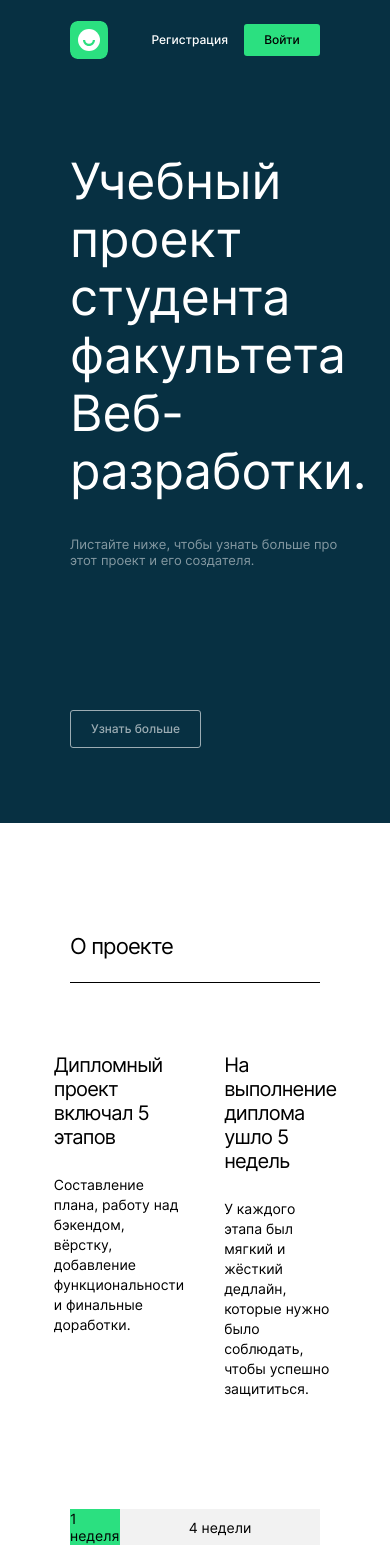
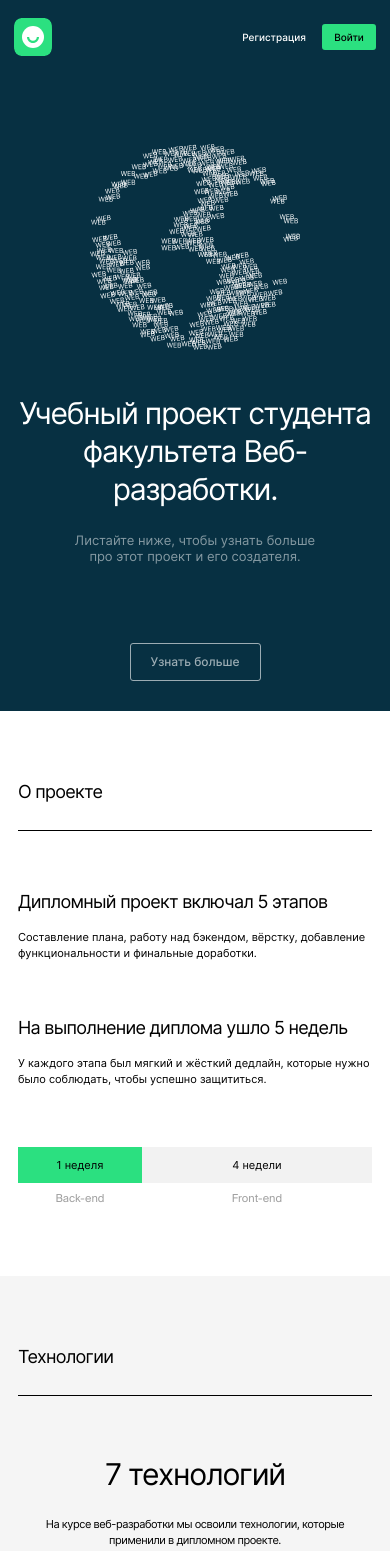
Before and after one commit to Ilya-Bikmetov/movies-explorer-frontend, a React (Create React App) app: page / in a window 390 px wide. Shown: the top 1551 px of the page. Built offline with nearby package versions, Linux system fonts and the light colour scheme.

Commit message:
feat/adaptive_main_page_320

```diff
--- a/src/components/Footer/Footer.css
+++ b/src/components/Footer/Footer.css
@@ -52,8 +52,42 @@
   cursor: pointer;
 }
 
-@media (min-width: 400px) and (max-width: 911px) {
+@media (min-width: 513px) and (max-width: 911px) {
   .footer {
     padding: 74px 30px 87px;
   }
 }
+
+@media (min-width: 301px) and (max-width: 512px) {
+  .footer {
+    padding: 77px 10px 10px;
+  }
+
+  .footer__sign {
+    font-size: 12px;
+    line-height: 15px;
+    margin: 0 0 30px 0;
+    padding: 0 0 21px 0;
+  }
+
+  .footer__container {
+    flex-direction: column-reverse;
+    align-items: center;
+  }
+
+  .footer__links {
+    flex-direction: column;
+    width: 100%;
+    align-items: center;
+    gap: 12px;
+  }
+
+  .footer__copyright {
+    margin: 30px 0 0 0;
+  }
+
+  .footer__link {
+    font-size: 12px;
+    line-height: 15px;
+  }
+}
--- a/src/components/Footer/Footer.js
+++ b/src/components/Footer/Footer.js
@@ -3,7 +3,7 @@ function Footer() {
     <div className="footer">
       <p className="footer__sign">Учебный проект Яндекс.Практикум х BeatFilm.</p>
       <div className="footer__container">
-        <p className="footer__copyright">© 2022</p>
+        <p className="footer__copyright">&copy;2022</p>
         <div className="footer__links">
           <a href="https://practicum.yandex.ru" className="footer__link">Яндекс.Практикум</a>
           <a href="https://github.com" className="footer__link">Github</a>
--- a/src/components/Header/Header.css
+++ b/src/components/Header/Header.css
@@ -68,7 +68,7 @@
   display: flex;
 }
 
-@media (min-width: 400px) and (max-width: 911px) {
+@media (min-width: 513px) and (max-width: 911px) {
   .header {
     padding: 19px 30px 157px;
   }
@@ -81,3 +81,36 @@
     display: none;
   }
 }
+
+@media (min-width: 301px) and (max-width: 512px) {
+  .header {
+    padding: 18px 14px 88px;
+  }
+
+  .header__link_btn {
+    width: 54px;
+    height: 26px;
+  }
+
+  .header__link_text_white {
+    transition: opacity .5s ease-in-out;
+    color: #FFFFFF;
+  }
+
+  .header__link {
+    font-size: 10px;
+    line-height: 16px;
+  }
+
+  .header__br {
+    display: none;
+  }
+
+}
+
+
+@media (min-width: 301px) and (max-width: 512px) {
+  .header__br {
+    display: none;
+  }
+}
--- a/src/components/Main/AboutMe/AboutMe.css
+++ b/src/components/Main/AboutMe/AboutMe.css
@@ -62,7 +62,7 @@
   border-radius: 10px;
 }
 
-@media (min-width: 400px) and (max-width: 911px) {
+@media (min-width: 513px) and (max-width: 911px) {
   .about-me {
     padding: 90px 50px 0;
   }
@@ -84,6 +84,7 @@
     max-width: 255px;
     min-height: 307px;
   }
+
   .about-me__text {
     font-weight: 400;
     font-size: 12px;
@@ -96,3 +97,40 @@
     margin: 87px 0 0 0;
   }
 }
+
+@media (min-width: 301px) and (max-width: 512px) {
+  .about-me {
+    padding: 70px 14px 0;
+  }
+
+  .about-me__container {
+    flex-direction: column-reverse;
+    align-items: center;
+    padding-top: 60px;
+  }
+
+  .about-me__photo {
+    max-width: 292px;
+    min-height: 352px;
+  }
+
+  .main-title {
+    text-align: left;
+    margin-top: 40px;
+  }
+
+  .about-me__job {
+    font-size: 11px;
+    line-height: 16px;
+    margin: 20px 0;
+  }
+
+  .about-me__text {
+    font-size: 11px;
+    line-height: 16px;
+  }
+
+  .about-me__hub {
+    margin: 57px 0 0 0;
+  }
+}
--- a/src/components/Main/AboutProject/AboutProject.css
+++ b/src/components/Main/AboutProject/AboutProject.css
@@ -81,7 +81,7 @@
   margin-top: 4px;
 }
 
-@media (min-width: 400px) and (max-width: 911px) {
+@media (min-width: 513px) and (max-width: 911px) {
   .about-project {
     padding: 91px 50px 83px;
   }
@@ -104,3 +104,56 @@
     max-width: 21%;
   }
 }
+
+@media (min-width: 301px) and (max-width: 512px) {
+
+  .about-project {
+    padding: 70px 18px 60px;
+  }
+
+  .section-title {
+    font-size: 18px;
+    line-height: 22px;
+    letter-spacing: -0.04em;
+    padding-bottom: 27px;
+  }
+
+  .about-project__subtitles {
+    justify-content: center;
+    flex-direction: column;
+    margin-top: 60px;
+    gap: 56px;
+    margin-bottom: 60px;
+  }
+
+  .about-project__subtitle {
+    font-size: 18px;
+    line-height: 22px;
+  }
+
+  .about-project__text {
+    font-size: 11px;
+    line-height: 16px;
+    margin: 16px 0 0 0;
+  }
+
+  .about-project__cell {
+    font-size: 11px;
+    line-height: 13px;
+    text-align: center;
+  }
+
+  .about-project__cell_small {
+    max-width: 35%;
+  }
+
+  .about-project__cell_nocolor {
+    font-family: 'Suisse Intl';
+    font-style: normal;
+    font-weight: 400;
+    font-size: 11px;
+    line-height: 13px;
+    text-align: center;
+    margin-top: -3px;
+  }
+}
--- a/src/components/Main/Portfolio/Portfolio.css
+++ b/src/components/Main/Portfolio/Portfolio.css
@@ -60,7 +60,7 @@
   background-color: #E8E8E8;
 }
 
-@media (min-width: 400px) and (max-width: 911px) {
+@media (min-width: 513px) and (max-width: 911px) {
   .portfolio {
     padding: 90px 50px 87px;
   }
@@ -74,3 +74,28 @@
     gap: 15px;
   }
 }
+
+@media (min-width: 301px) and (max-width: 512px) {
+  .portfolio {
+    padding: 70px 14px;
+  }
+
+  .portfolio__sign {
+    font-size: 14px;
+    margin: 0 0 40px 0;
+  }
+
+  .portfolio__set {
+    gap: 20px;
+  }
+
+  .portfolio__title {
+    font-size: 18px;
+    line-height: 28px;
+  }
+
+  .portfolio__arrow {
+    width: 12px;
+    height: 24px;
+  }
+}
--- a/src/components/Main/Promo/Promo.css
+++ b/src/components/Main/Promo/Promo.css
@@ -3,7 +3,7 @@
   justify-content: space-between;
   padding: 0 70px 0;
   background-color: #073042;
-  min-height: 648px;
+  /* min-height: 648px; */
   position: relative;
 }
 
@@ -77,7 +77,7 @@
   cursor: pointer;
 }
 
-@media (min-width: 400px) and (max-width: 911px) {
+@media (min-width: 513px) and (max-width: 911px) {
   .promo {
     flex-direction: column;
     align-items: center;
@@ -110,3 +110,37 @@
     margin-top: 91px;
   }
 }
+
+@media (min-width: 301px) and (max-width: 512px) {
+  .promo {
+    flex-direction: column-reverse;
+    align-items: center;
+    justify-content: space-between;
+    padding: 0 10px 0;
+  }
+
+  .promo__logo {
+    max-width: 210px;
+    min-height: 206px;
+  }
+
+  .promo__title {
+    font-style: normal;
+    font-weight: 400;
+    text-align: center;
+    font-size: 30px;
+    line-height: 38px;
+    letter-spacing: -0.04em;
+    margin-top: 44px;
+  }
+
+  .promo__subtitle {
+    text-align: center;
+    margin: 24px auto 0;
+    max-width: 260px;
+  }
+
+  .promo__btn {
+    margin: 79px auto 30px;
+  }
+}
--- a/src/components/Main/Techs/Techs.css
+++ b/src/components/Main/Techs/Techs.css
@@ -58,7 +58,7 @@
   border-radius: 10px;
 }
 
-@media (min-width: 400px) and (max-width: 911px) {
+@media (min-width: 513px) and (max-width: 911px) {
   .techs {
     padding: 90px 50px;
   }
@@ -88,3 +88,43 @@
     line-height: 15px;
   }
 }
+
+@media (min-width: 301px) and (max-width: 512px) {
+  .techs {
+    padding: 70px 18px;
+  }
+
+  .main-title {
+    font-size: 30px;
+    line-height: 36px;
+    text-align: center;
+  }
+
+  .techs__container {
+    display: flex;
+    flex-wrap: wrap;
+    justify-content: flex-start;
+    gap: 10px;
+    margin: 0 auto;
+    max-width: 178px
+  }
+
+  .techs__signs {
+    margin-top: 20px;
+    margin-bottom: 50px;
+  }
+
+  .techs__text {
+    font-size: 11px;
+    line-height: 16px;
+    text-align: center;
+    margin: 24px 0 0 0;
+  }
+
+  .techs__item {
+    max-width: 84px;
+    min-height: 57px;
+    font-size: 12px;
+    line-height: 15px;
+  }
+}
--- a/src/vendors/fonts.css
+++ b/src/vendors/fonts.css
@@ -24,3 +24,12 @@
   src: url("./fonts/Inter-Black.woff2") format("woff2"),
        url("./fonts/Inter-Black.woff") format("woff");
 }
+
+@font-face {
+  font-family: 'Suisse Intl';
+  font-style:  normal;
+  font-weight: 400;
+  font-display: swap;
+  src: url("./fonts/SuisseIntl-Regular.woff2") format("woff2"),
+       url("./fonts/SuisseIntl-Regular.woff") format("woff");
+}
```
Also changed, not shown: src/components/Header/Header.js (+0 -22 lines), src/vendors/fonts/SuisseIntl-Regular.woff (added), src/vendors/fonts/SuisseIntl-Regular.woff2 (added).
